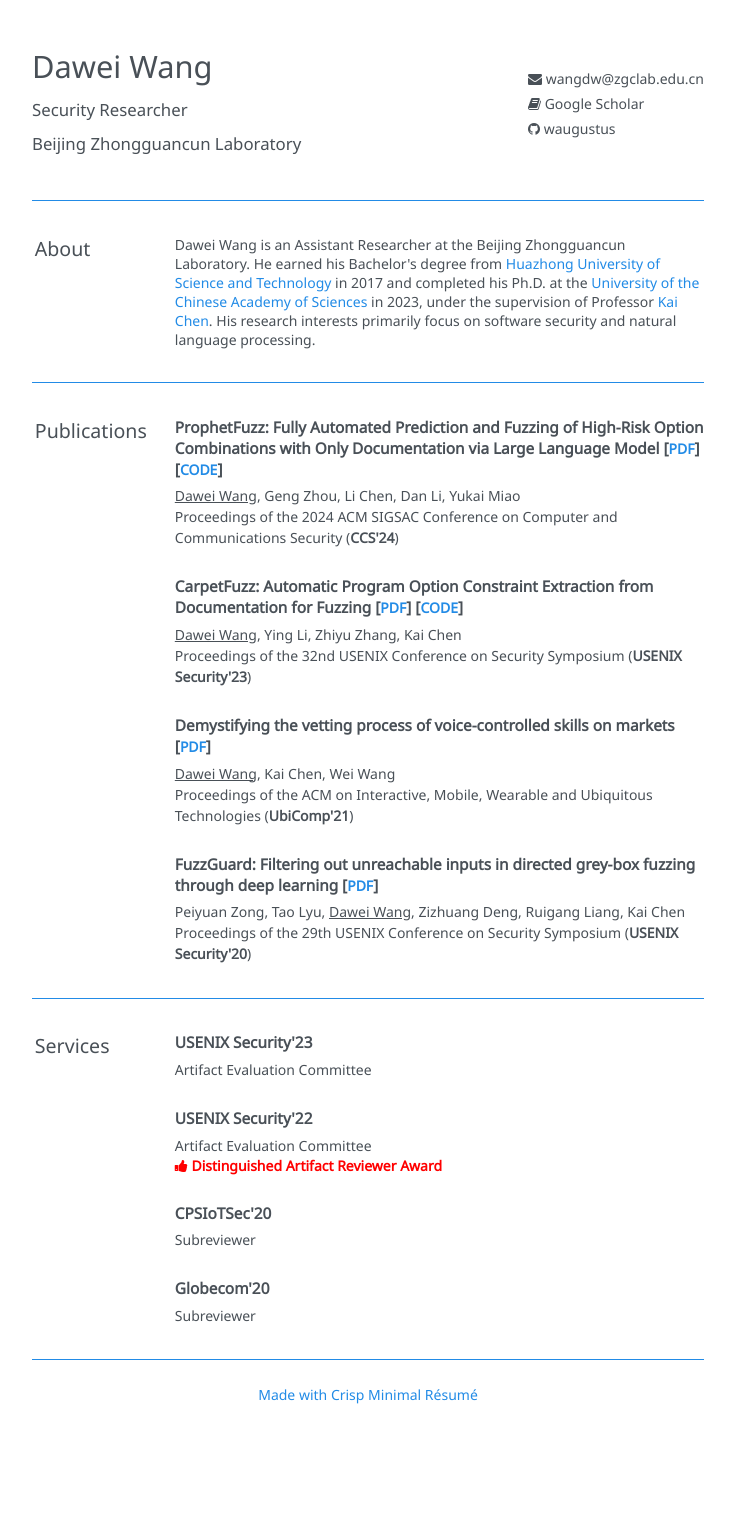
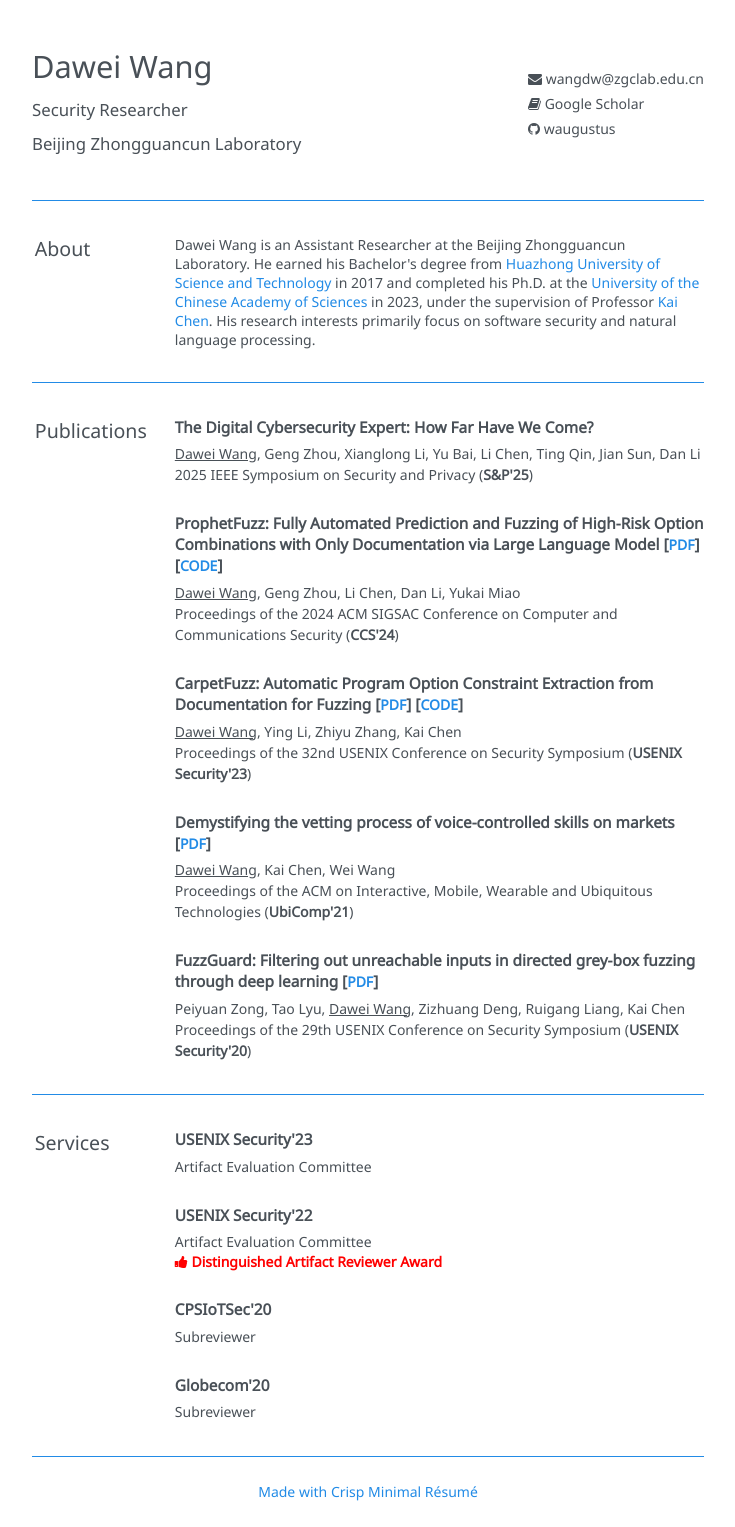
Before and after one commit to waugustus/waugustus.github.io, a Jekyll site: the page built from docs/index.markdown, in a window 1280 px wide. Shown: the whole page, without its empty margins (272-1007 px from the left). Built offline with Jekyll 4.4.1, drawn with Linux system fonts in a browser that asks for light colours; before the commit the page ends 1430 px from its top, so only the background shows below that.

Commit message:
update the publications

```diff
--- a/docs/_data/resume.yml
+++ b/docs/_data/resume.yml
@@ -16,6 +16,11 @@ contact:
     link: https://github.com/waugustus
 about: "Dawei Wang is an Assistant Researcher at the Beijing Zhongguancun Laboratory. He earned his Bachelor's degree from <a class=\"href\" href=\"https://english.hust.edu.cn\">Huazhong University of Science and Technology</a> in 2017 and completed his Ph.D. at the <a class=\"href\" href=\"https://english.ucas.ac.cn\">University of the Chinese Academy of Sciences</a> in 2023, under the supervision of Professor <a class=\"href\" href=\"kaichen.org\">Kai Chen</a>. His research interests primarily focus on software security and natural language processing."
 publications:
+  - title: "The Digital Cybersecurity Expert: How Far Have We Come?"
+    authors: <u>Dawei Wang</u>, Geng Zhou, Xianglong Li, Yu Bai, Li Chen, Ting Qin, Jian Sun, Dan Li
+    booktitle: 2025 IEEE Symposium on Security and Privacy (<b>S&P'25</b>)
+    # pdf: https://dl.acm.org/doi/10.1145/3658644.3690231
+    # code: https://github.com/NASP-THU/ProphetFuzz
   - title: "ProphetFuzz: Fully Automated Prediction and Fuzzing of High-Risk Option Combinations with Only Documentation via Large Language Model"
     authors: <u>Dawei Wang</u>, Geng Zhou, Li Chen, Dan Li, Yukai Miao
     booktitle: Proceedings of the 2024 ACM SIGSAC Conference on Computer and Communications Security (<b>CCS'24</b>)
```
